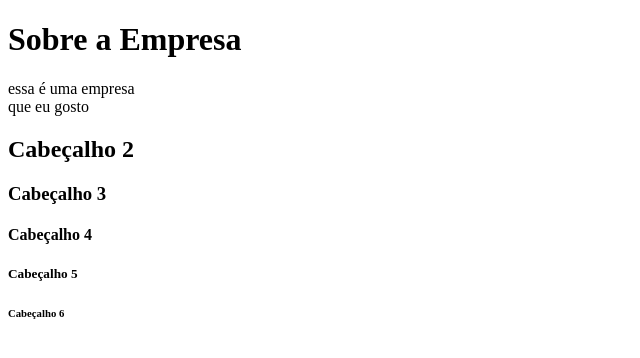
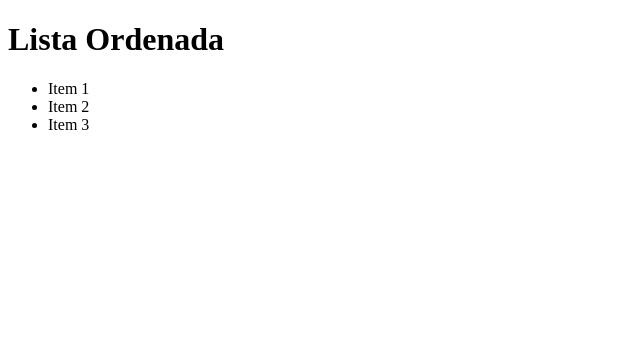
Before and after one commit to jandersoncoelho/cursos_udemy, a plain HTML site: page desenvovimento_web/primeiro_projeto/projeto.html in a window 1280 px wide. Shown: the whole page, without its empty margins (0-640 px from the left). Drawn offline with Linux system fonts and the light colour scheme.

Commit message:
Sessão 3, aula 18: Listas não Ordenadas

```diff
--- a/desenvovimento_web/primeiro_projeto/projeto.html
+++ b/desenvovimento_web/primeiro_projeto/projeto.html
@@ -8,14 +8,14 @@
 	</head>
 
 	<body>
-		<h1>Sobre a Empresa</h1>
-		essa é uma empresa <br>
-		que eu gosto<br>
-		<h2>Cabeçalho 2</h2>
-		<h3>Cabeçalho 3</h3>
-		<h4>Cabeçalho 4</h4>
-		<h5>Cabeçalho 5</h5>
-		<h6>Cabeçalho 6</h6>
+
+		<h1>Lista Ordenada</h1>
+		<ul>
+			<li>Item 1</li>
+			<li>Item 2</li>
+			<li>Item 3</li>
+
+		</ul>
 
 	</body>
 
```
